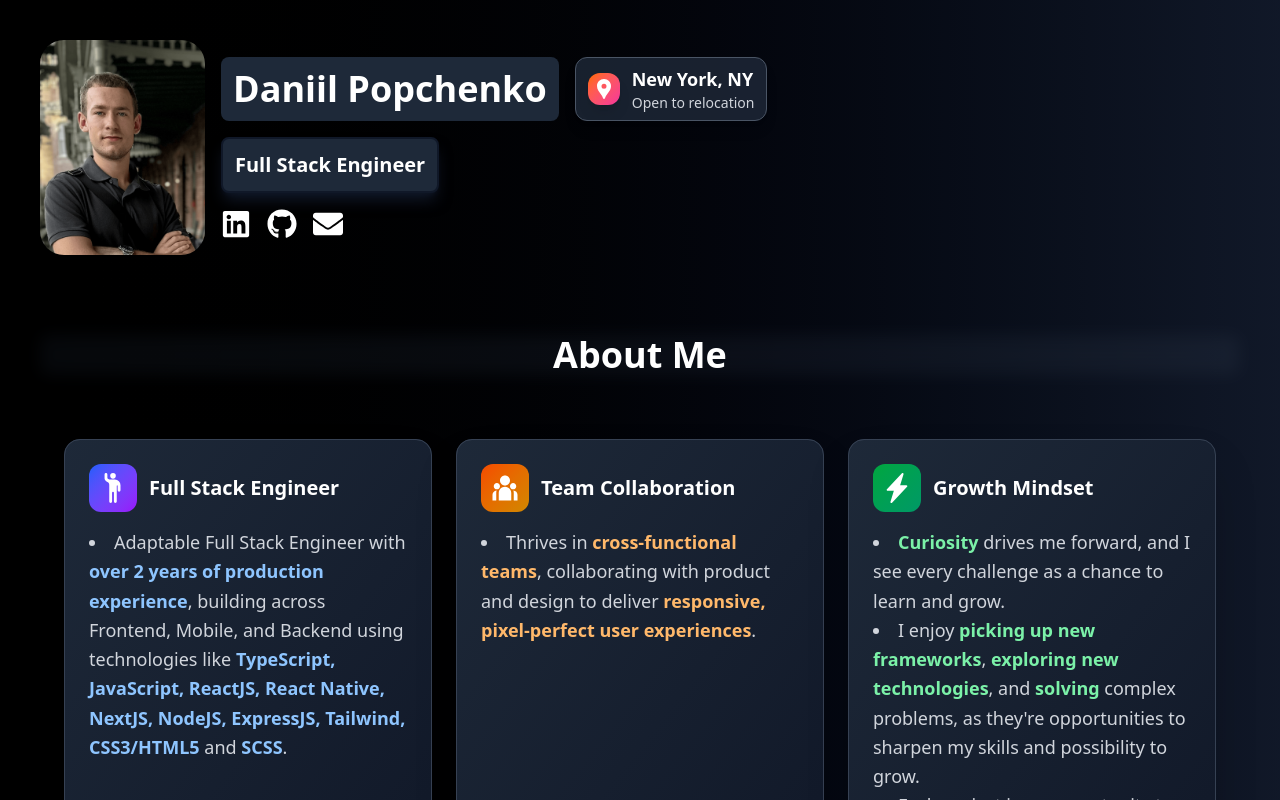
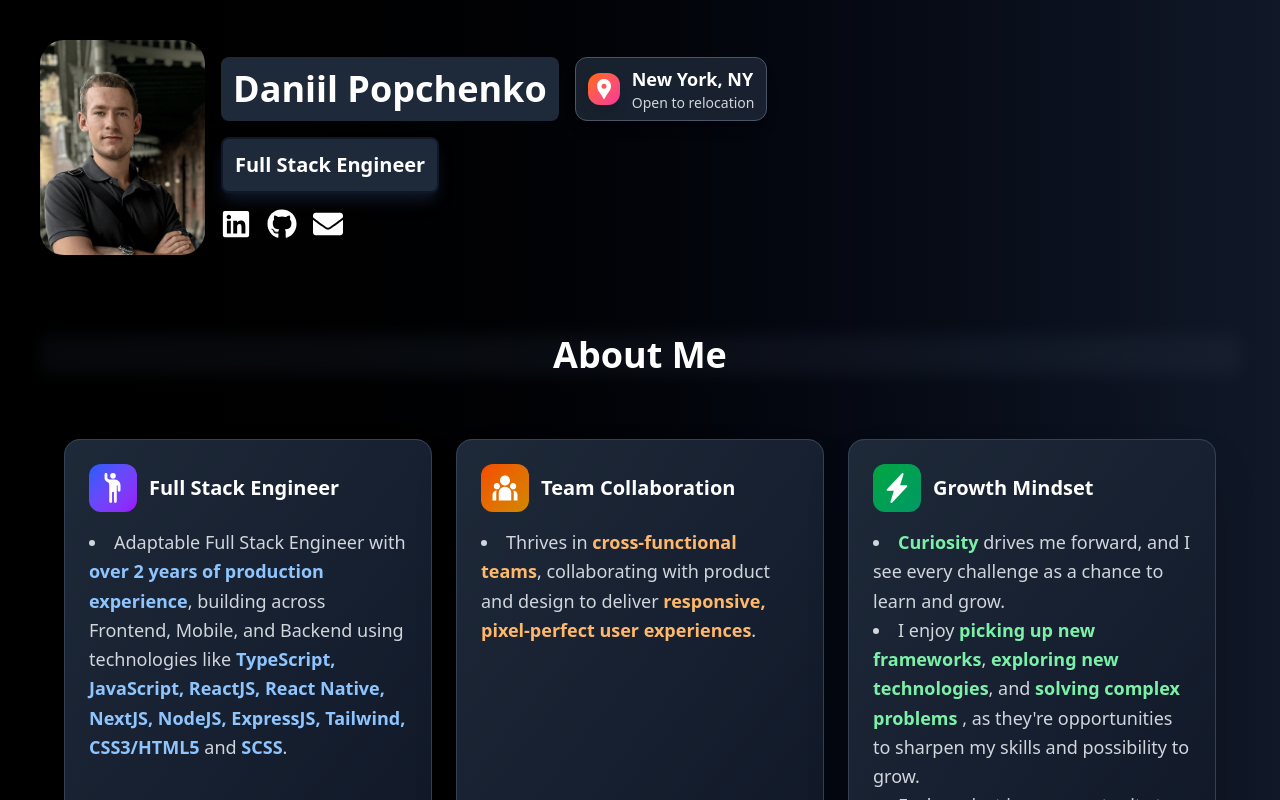
Before and after one commit to DanielPopchenko/daniil-personal-website, a React (Vite) app: page / in a window 1280 px wide. Shown: the top 800 px of the page. Built offline with nearby package versions, Linux system fonts and the light colour scheme.

Commit message:
updated about me

```diff
--- a/src/AboutMe.jsx
+++ b/src/AboutMe.jsx
@@ -93,8 +93,12 @@ export default function AboutMe() {
                       {' '}
                       exploring new technologies
                     </span>
-                    , and <span className="font-semibold text-green-300"> solving </span> complex
-                    problems, as they're opportunities to sharpen my skills and possibility to grow.
+                    , and{' '}
+                    <span className="font-semibold text-green-300">
+                      {' '}
+                      solving complex problems
+                    </span>{' '}
+                    , as they're opportunities to sharpen my skills and possibility to grow.
                   </li>
                   <li>
                     Each project is an opportunity to{' '}
```
